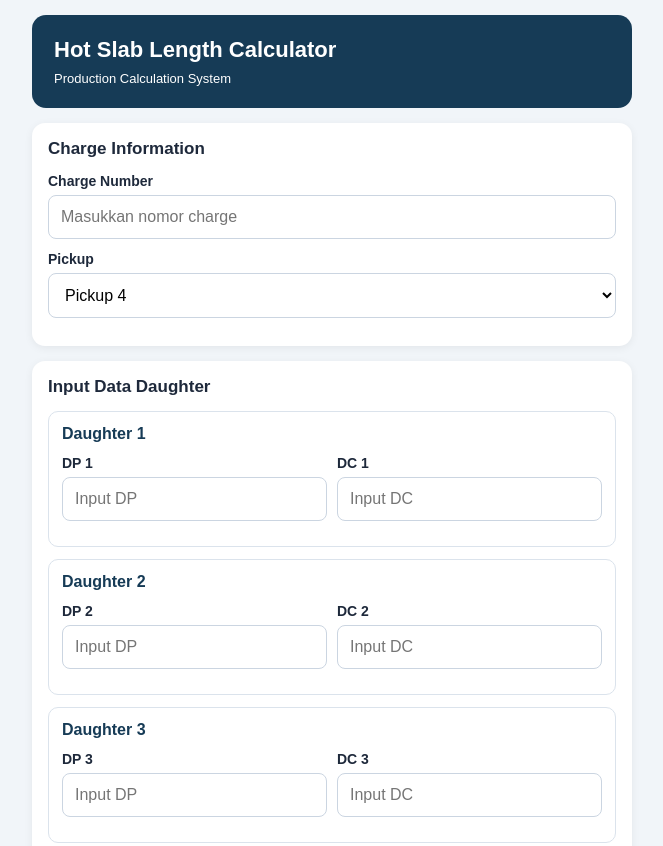
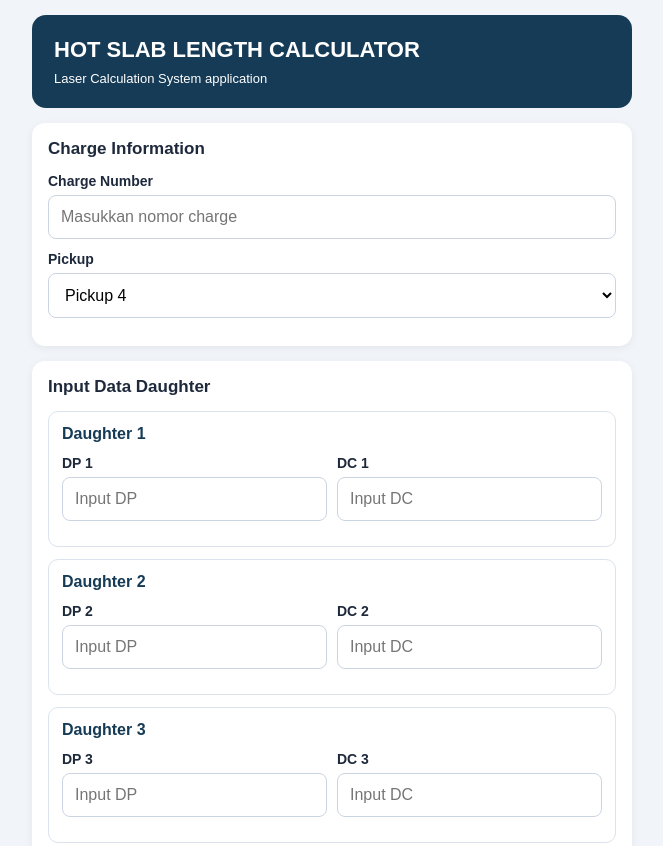
Before and after one commit to irfanabdullah1000/HOT-SLAB-CALCULATOR-, a plain HTML site: page index.html in a window 1280 px wide. Shown: the top 846 px of the page, without its empty margins (308-971 px from the left). Drawn offline with Linux system fonts and the light colour scheme.

Commit message:
Change title and header text to uppercase
Updated title and header text to uppercase for consistency.

```diff
--- a/index.html
+++ b/index.html
@@ -9,7 +9,7 @@
 <link rel="manifest" href="./manifest.json">
 <link rel="icon" href="./icon.svg" type="image/svg+xml">
 
-<title>Hot Slab Length Calculator</title>
+<title>HOT SLAB LENGTH CALCULATOR </title>
 
 <style>
 * {
@@ -165,8 +165,8 @@ footer {
 <div class="container">
 
 <header>
-  <h1>Hot Slab Length Calculator</h1>
-  <p>Production Calculation System</p>
+  <h1>HOT SLAB LENGTH CALCULATOR </h1>
+  <p> Laser Calculation System application </p>
 </header>
 
 <section class="card">
```
